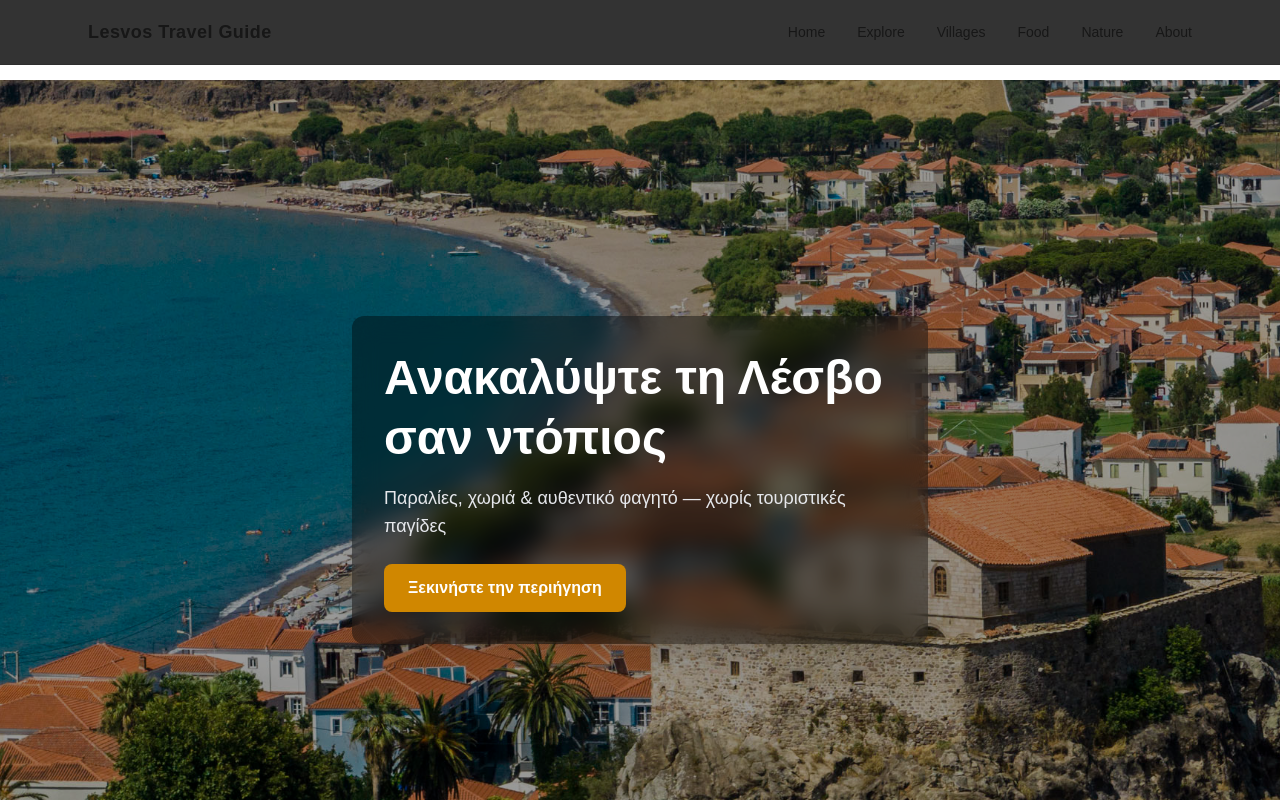
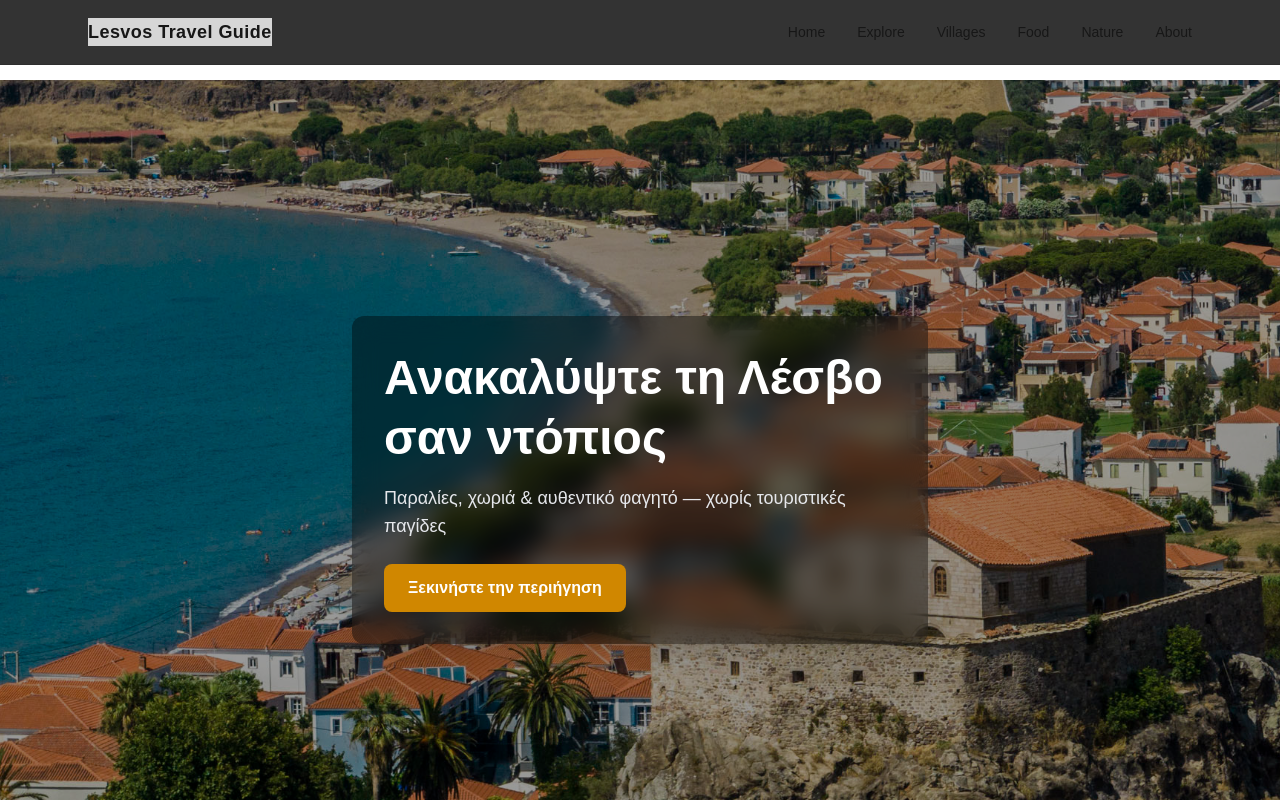
Before and after one commit to amamouridis/lesvos-travel-guide, a Next.js app: page / in a window 1280 px wide. Shown: the top 800 px of the page. Built offline with nearby package versions, Linux system fonts and the light colour scheme.

Commit message:
change the color of the navbar

```diff
--- a/src/components/NavBar.tsx
+++ b/src/components/NavBar.tsx
@@ -14,7 +14,7 @@ export default function NavBar() {
         {/* Logo */}
         <Link
           href="/"
-          className="text-lg font-bold tracking-wide text-neutral-900"
+          className="text-lg font-bold bg-white/80 tracking-wide text-neutral-900"
         >
           Lesvos Travel Guide
         </Link>
@@ -36,7 +36,7 @@ export default function NavBar() {
             </button>
 
             {exploreOpen && (
-              <div className="absolute top-8 left-0 bg-white shadow-lg rounded-lg py-3 w-48 text-sm">
+              <div className="absolute top-8 left-0 bg-black shadow-lg rounded-lg py-3 w-48 text-sm">
                 <Link
                   href="/beaches"
                   className="block px-4 py-2 hover:bg-neutral-100"
```
